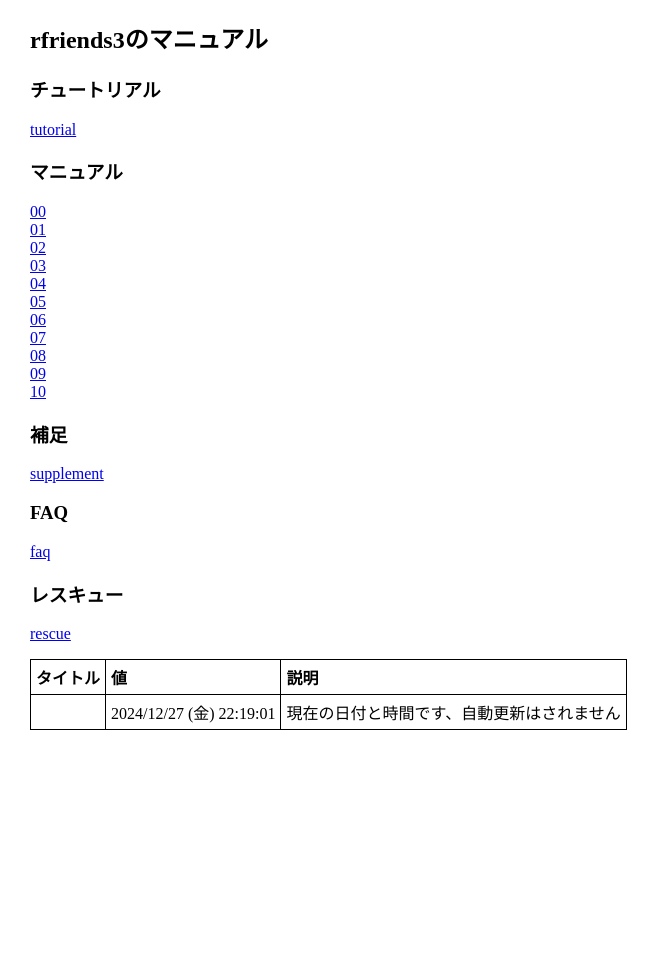
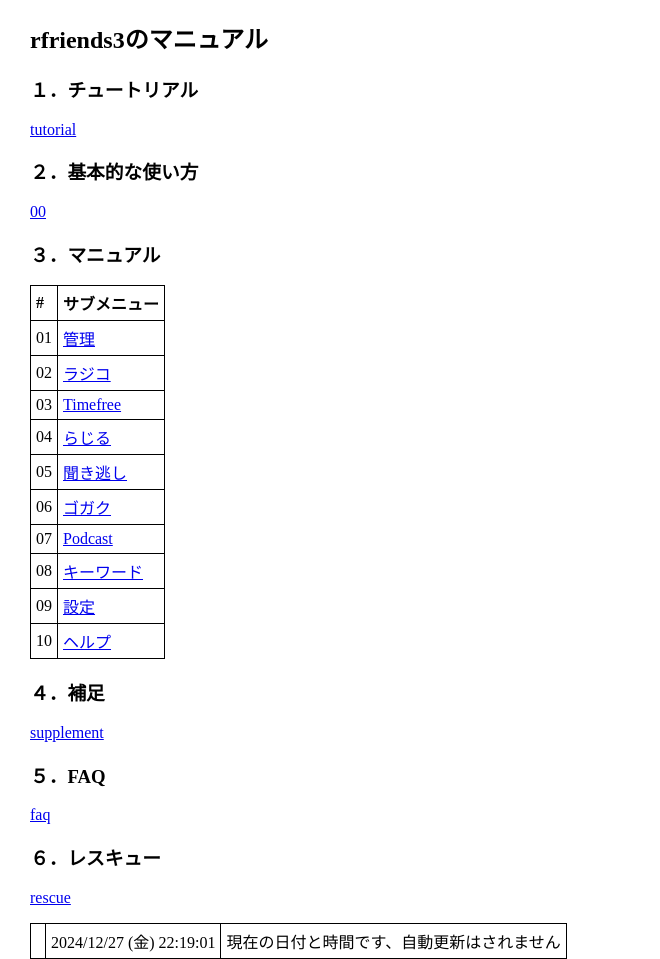
Before and after one commit to rfriends/rfriends, a Jekyll site: the page built from manual/index.md, in a window 1280 px wide. Shown: the whole page, without its empty margins (0-660 px from the left). Built offline with Jekyll 4.4.1, drawn with Linux system fonts in a browser that asks for light colours; our own code applies the rules of GitHub Pages for plain Markdown files; Markdown is read by kramdown in place of the engine named in the settings; before the commit the page ends 900 px from its top, so only the background shows below that.

Commit message:
Update index.md

```diff
--- a/manual/index.md
+++ b/manual/index.md
@@ -1,35 +1,39 @@
 ## rfriends3のマニュアル
 
-### チュートリアル
+### １．チュートリアル
 
 [tutorial](tutorial.html){:target="_blank"}
 
-### マニュアル
+### ２．基本的な使い方
 
 [00](00.html){:target="_blank"}
-[01](01.html){:target="_blank"}
-[02](02.html){:target="_blank"}
-[03](03.html){:target="_blank"}
-[04](04.html){:target="_blank"}
-[05](05.html){:target="_blank"}
-[06](06.html){:target="_blank"}
-[07](07.html){:target="_blank"}
-[08](08.html){:target="_blank"}
-[09](09.html){:target="_blank"}
-[10](10.html){:target="_blank"}
 
-### 補足
+### ３．マニュアル
+
+|#|サブメニュー |
+| :---  | :---  |
+|01|[管理](01.html){:target="_blank"}|
+|02|[ラジコ](02.html){:target="_blank"}|
+|03|[Timefree](03.html){:target="_blank"}|
+|04|[らじる](04.html){:target="_blank"}|
+|05|[聞き逃し](05.html){:target="_blank"}|
+|06|[ゴガク](06.html){:target="_blank"}|
+|07|[Podcast](07.html){:target="_blank"}|
+|08|[キーワード](08.html){:target="_blank"}|
+|09|[設定](09.html){:target="_blank"}|
+|10|[ヘルプ](10.html){:target="_blank"}|
+
+### ４．補足
 
 [supplement](supplement.html){:target="_blank"}
 
-### FAQ
+### ５．FAQ
 
 [faq](faq.html){:target="_blank"}
 
-### レスキュー
+### ６．レスキュー
 
 [rescue](rescue.html){:target="_blank"}
 
-| タイトル |値 | 説明 |
-| :---  | :---  | :--- |
+
 | |2024/12/27 (金) 22:19:01 | 現在の日付と時間です、自動更新はされません  |
```
